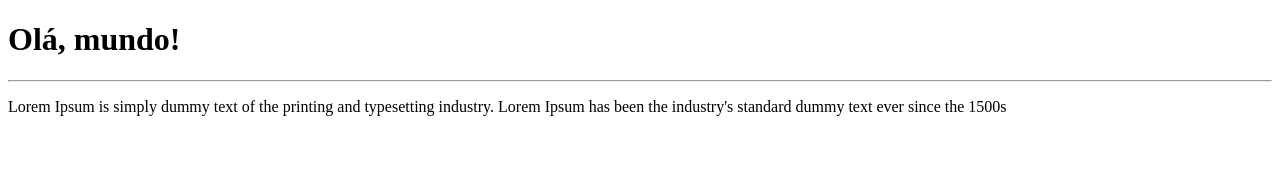
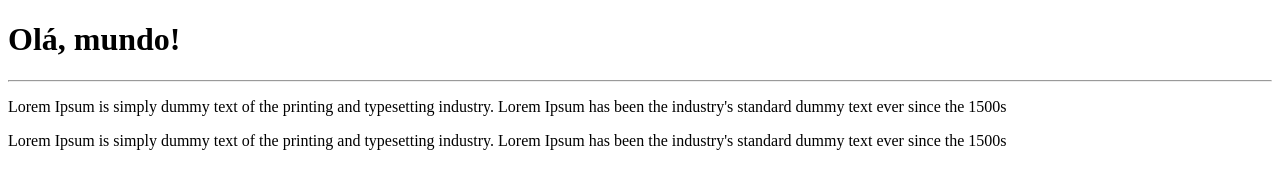
Before and after one commit to chaves3/projeto_first, a plain HTML site: page site-exemplo/index.html in a window 1280 px wide. Drawn offline with Linux system fonts and the light colour scheme.

Commit message:
Adicionei um Paragrafo

```diff
--- a/site-exemplo/index.html
+++ b/site-exemplo/index.html
@@ -11,5 +11,6 @@
 <hr>
 <p>Lorem Ipsum is simply dummy text of the printing and typesetting industry. Lorem Ipsum has been the industry's standard dummy text ever since the 1500s</p>
 
+<p>Lorem Ipsum is simply dummy text of the printing and typesetting industry. Lorem Ipsum has been the industry's standard dummy text ever since the 1500s</p>
 </body>
 </html>
```
